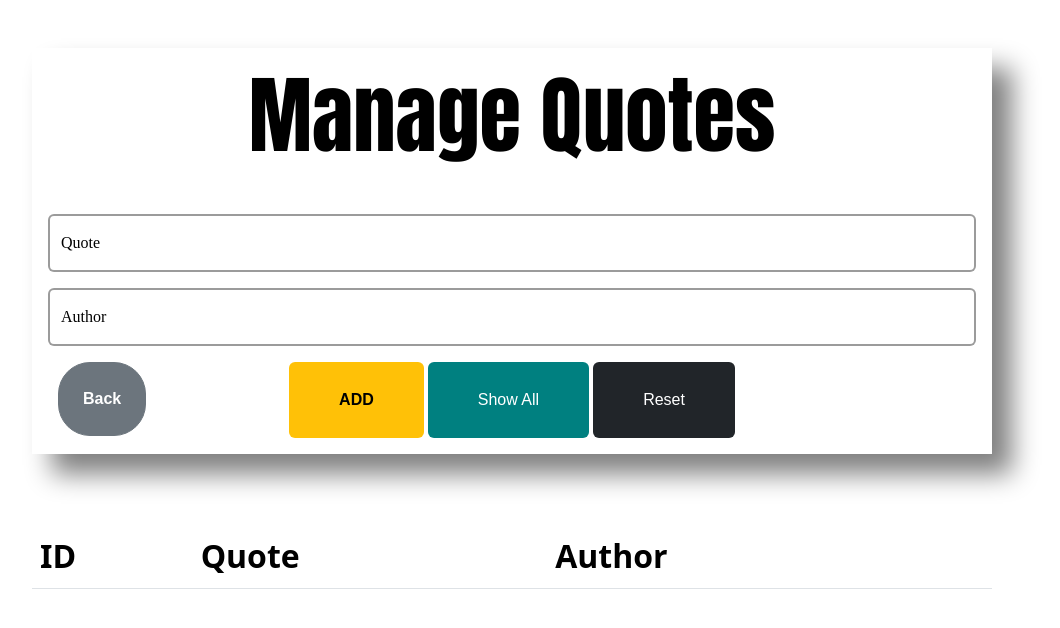
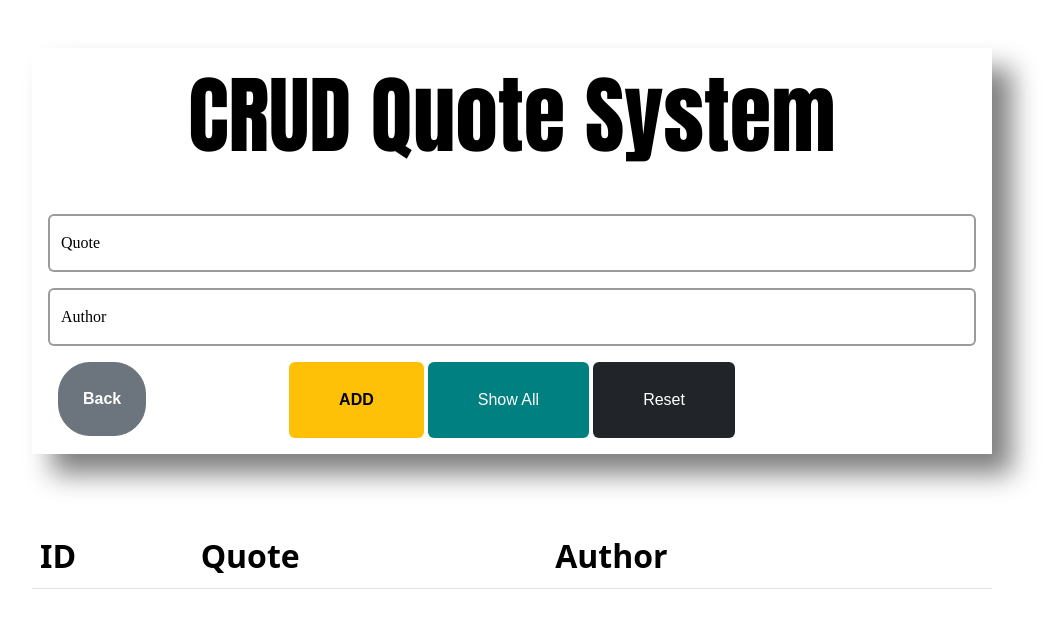
Before and after one commit to AmrAtefMohammed/Lucky-Quote, a plain HTML site: page control.html in a window 1280 px wide. Shown: the whole page, without its empty margins (128-1188 px from the left). Drawn offline with Linux system fonts and the light colour scheme.

Commit message:
Update in control.html change content in h1

```diff
--- a/control.html
+++ b/control.html
@@ -13,7 +13,7 @@
 
 
     <div class="quoteContainer w-75 mx-auto my-5 p-3 text-center romanFamily text-black position-relative">
-        <h1 class="mb-5 impactFamily fw-bolder">Manage Quotes</h1>
+        <h1 class="mb-5 impactFamily fw-bolder">CRUD Quote System</h1>
         <div class="formDiv">
             <div class="form-floating mb-3">
                 <input type="text" class="form-control border border-2 border-black" id="quoteInput" placeholder="name@example.com">
```
